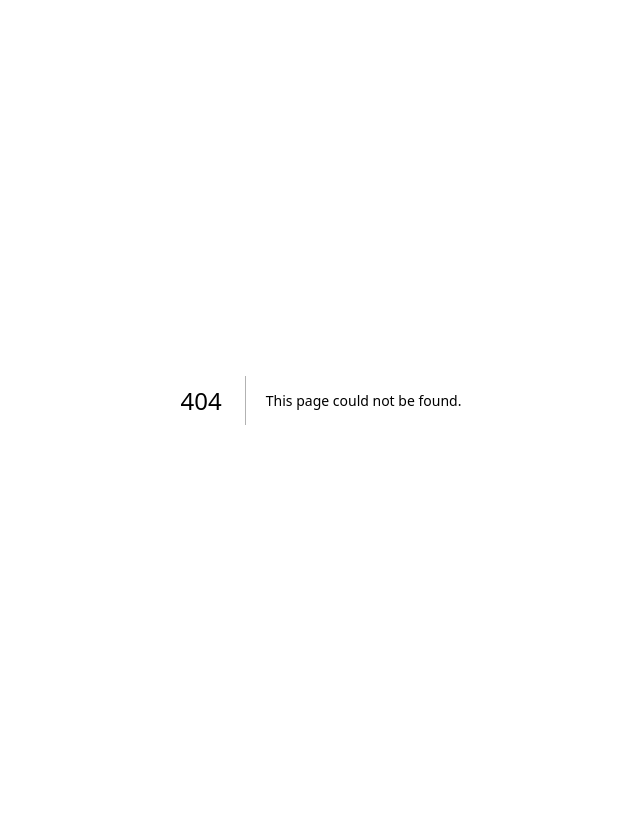
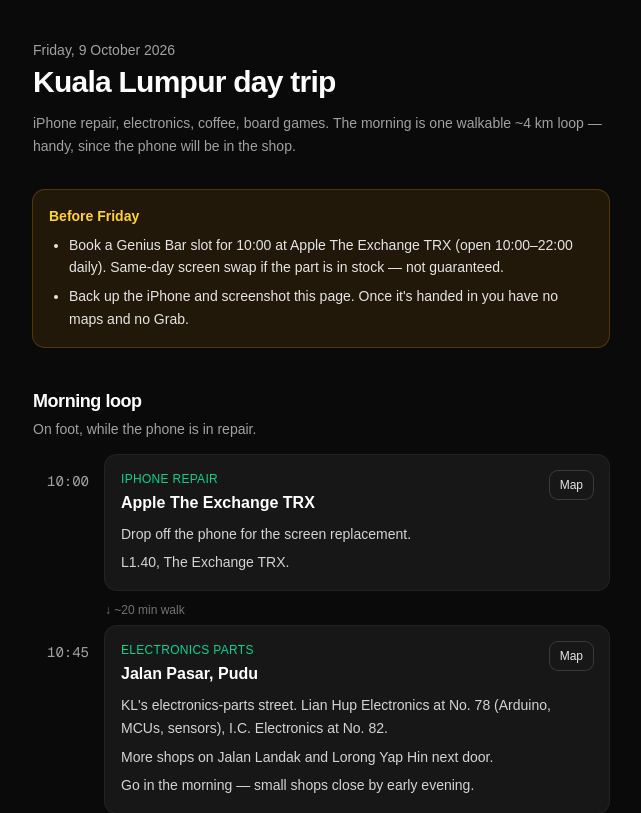
Before and after one commit to wunnle/bender-sandbox, a Next.js app: page /kl in a window 1280 px wide. Before the commit this address had no page. Shown: the top 813 px of the page, without its empty margins (319-960 px from the left). Built offline with nearby package versions, Linux system fonts and the light colour scheme.

Commit message:
Add kl page: Friday Kuala Lumpur day-trip itinerary
Co-Authored-By: Claude Opus 5.5 <noreply@anthropic.com>

```diff
--- /dev/null
+++ b/src/app/kl/layout.tsx
@@ -0,0 +1,10 @@
+import type { Metadata } from "next";
+
+export const metadata: Metadata = {
+  title: "KL day trip",
+  description: "A Friday in Kuala Lumpur: iPhone repair, electronics, coffee, board games.",
+};
+
+export default function KlLayout({ children }: { children: React.ReactNode }) {
+  return children;
+}
--- /dev/null
+++ b/src/app/kl/page.tsx
@@ -0,0 +1,208 @@
+type Stop = {
+  time: string;
+  name: string;
+  kind: string;
+  walk?: string;
+  notes: string[];
+  /** Coordinates when we have them, otherwise a search query for Google Maps. */
+  where: { lat: number; lon: number } | { q: string };
+};
+
+const maps = (w: Stop["where"]) =>
+  "https://www.google.com/maps/search/?api=1&query=" +
+  encodeURIComponent("q" in w ? w.q : `${w.lat},${w.lon}`);
+
+const BEFORE = [
+  "Book a Genius Bar slot for 10:00 at Apple The Exchange TRX (open 10:00–22:00 daily). Same-day screen swap if the part is in stock — not guaranteed.",
+  "Back up the iPhone and screenshot this page. Once it's handed in you have no maps and no Grab.",
+];
+
+const LOOP: Stop[] = [
+  {
+    time: "10:00",
+    name: "Apple The Exchange TRX",
+    kind: "iPhone repair",
+    notes: ["Drop off the phone for the screen replacement.", "L1.40, The Exchange TRX."],
+    where: { lat: 3.14254, lon: 101.71808 },
+  },
+  {
+    time: "10:45",
+    name: "Jalan Pasar, Pudu",
+    kind: "Electronics parts",
+    walk: "~20 min walk",
+    notes: [
+      "KL's electronics-parts street. Lian Hup Electronics at No. 78 (Arduino, MCUs, sensors), I.C. Electronics at No. 82.",
+      "More shops on Jalan Landak and Lorong Yap Hin next door.",
+      "Go in the morning — small shops close by early evening.",
+    ],
+    where: { lat: 3.13436, lon: 101.71323 },
+  },
+  {
+    time: "12:30",
+    name: "VCR, Jalan Galloway",
+    kind: "Coffee + lunch",
+    walk: "~15 min walk",
+    notes: [
+      "One of KL's best-known specialty coffee shops; does lunch too.",
+      "Ask about AeroPress filters — no shop confirmed stocking them. Fallback: Bean Brothers sells AeroPress gear at its KL and PJ cafés.",
+    ],
+    where: { lat: 3.14325, lon: 101.70545 },
+  },
+  {
+    time: "14:00",
+    name: "Plaza Low Yat",
+    kind: "Gadgets / smart home",
+    walk: "~10 min walk",
+    notes: [
+      "Huge IT mall — ready-made smart-home devices: smart plugs, sensors, Xiaomi gear.",
+      "Jalan Pasar is for loose parts; this is for finished devices.",
+    ],
+    where: { lat: 3.14403, lon: 101.71 },
+  },
+  {
+    time: "15:30",
+    name: "Apple The Exchange TRX",
+    kind: "Pick up",
+    walk: "~15 min walk",
+    notes: ["Collect the phone."],
+    where: { lat: 3.14254, lon: 101.71808 },
+  },
+];
+
+const AFTERNOON: Stop[] = [
+  {
+    time: "16:30",
+    name: "Meeples, Taman Connaught",
+    kind: "Board games",
+    walk: "MRT Kajang line, TRX → Taman Connaught",
+    notes: [
+      "Calls itself Malaysia's biggest board game supplier — 2,000+ titles from 100+ publishers. A real shop, not just a café.",
+      "18-1 Jalan Menara Gading 1. Address from a 2026 source; check hours before going.",
+    ],
+    where: { q: "Meeples, 18-1 Jalan Menara Gading 1, Taman Connaught, Kuala Lumpur" },
+  },
+  {
+    time: "alt",
+    name: "Boardgame Depot, Bangsar",
+    kind: "Board game café",
+    notes: ["300+ games to play. More for sitting down with a game than for shopping."],
+    where: { lat: 3.12794, lon: 101.66889 },
+  },
+];
+
+const EVENING: Stop[] = [
+  {
+    time: "evening",
+    name: "KLCC Park",
+    kind: "Sights",
+    notes: ["Fountain show under the Petronas Towers."],
+    where: { q: "KLCC Park, Kuala Lumpur" },
+  },
+  {
+    time: "dinner",
+    name: "Jalan Alor",
+    kind: "Street food",
+    notes: ["Bukit Bintang's food street, right by Low Yat."],
+    where: { q: "Jalan Alor, Kuala Lumpur" },
+  },
+];
+
+const SOURCES: [string, string][] = [
+  ["Apple The Exchange TRX", "https://www.apple.com/my/retail/exchangetrx/"],
+  ["Jalan Pasar electronics (The Edge)", "https://theedgemalaysia.com/article/jalan-pasar-area-shopping-hub-electrical-goods"],
+  ["Lian Hup Electronics", "https://www.lianhup-electronics.com.my/index.php?ws=ourproducts&cid=351463&cat=Arduino-MCU-Sensors&lang=en"],
+  ["I.C. Electronics (Yelp)", "https://www.yelp.com/biz/i-c-electronics-kuala-lumpur"],
+  ["Meeples (Globetrove)", "https://www.globetrove.com/finding-board-games-in-kuala-lumpur/"],
+  ["Time Out: board game cafés", "https://www.timeout.com/kuala-lumpur/kids/the-best-board-game-cafes-in-kl"],
+  ["Bean Brothers AeroPress", "https://beanbrothers.my/products/aeropress"],
+  ["Time Out: best coffee in KL", "https://www.timeout.com/kuala-lumpur/food-and-drink/best-coffee-in-kl"],
+];
+
+function StopCard({ s }: { s: Stop }) {
+  return (
+    <li>
+      {s.walk && <p className="mb-2 pl-[4.5rem] text-xs text-neutral-500">↓ {s.walk}</p>}
+      <div className="flex gap-4">
+        <div className="w-14 shrink-0 pt-4 text-right font-mono text-sm tabular-nums text-neutral-400">
+          {s.time}
+        </div>
+        <div className="flex-1 rounded-xl bg-neutral-900 p-4 ring-1 ring-white/10">
+          <div className="flex items-start justify-between gap-3">
+            <div>
+              <p className="text-xs font-medium uppercase tracking-wide text-emerald-400">{s.kind}</p>
+              <h3 className="mt-1 font-semibold text-white">{s.name}</h3>
+            </div>
+            <a
+              href={maps(s.where)}
+              target="_blank"
+              rel="noreferrer"
+              className="shrink-0 rounded-lg px-2.5 py-1.5 text-xs font-medium text-neutral-200 ring-1 ring-white/15 hover:bg-white/5"
+            >
+              Map
+            </a>
+          </div>
+          <ul className="mt-2 space-y-1.5 text-sm leading-relaxed text-neutral-300">
+            {s.notes.map((n) => (
+              <li key={n}>{n}</li>
+            ))}
+          </ul>
+        </div>
+      </div>
+    </li>
+  );
+}
+
+function Section({ title, sub, stops }: { title: string; sub?: string; stops: Stop[] }) {
+  return (
+    <section className="mt-10">
+      <h2 className="text-lg font-semibold tracking-tight text-white">{title}</h2>
+      {sub && <p className="mt-1 text-sm text-neutral-400">{sub}</p>}
+      <ol className="mt-4 space-y-3">
+        {stops.map((s, i) => (
+          <StopCard key={`${s.name}-${i}`} s={s} />
+        ))}
+      </ol>
+    </section>
+  );
+}
+
+export default function KlPage() {
+  return (
+    <main className="min-h-dvh bg-neutral-950 px-4 pb-16 pt-10 text-neutral-200 sm:px-6">
+      <div className="mx-auto max-w-xl">
+        <p className="text-sm text-neutral-400">Friday, 9 October 2026</p>
+        <h1 className="mt-1 text-3xl font-bold tracking-tight text-white">Kuala Lumpur day trip</h1>
+        <p className="mt-3 text-sm leading-relaxed text-neutral-400">
+          iPhone repair, electronics, coffee, board games. The morning is one walkable ~4 km loop —
+          handy, since the phone will be in the shop.
+        </p>
+
+        <section className="mt-8 rounded-xl bg-amber-500/10 p-4 ring-1 ring-amber-500/30">
+          <h2 className="text-sm font-semibold text-amber-300">Before Friday</h2>
+          <ul className="mt-2 list-disc space-y-1.5 pl-5 text-sm leading-relaxed text-neutral-200">
+            {BEFORE.map((b) => (
+              <li key={b}>{b}</li>
+            ))}
+          </ul>
+        </section>
+
+        <Section title="Morning loop" sub="On foot, while the phone is in repair." stops={LOOP} />
+        <Section title="Board games" stops={AFTERNOON} />
+        <Section title="If there's energy left" stops={EVENING} />
+
+        <footer className="mt-12 border-t border-white/10 pt-6">
+          <h2 className="text-xs font-medium uppercase tracking-wide text-neutral-500">Sources</h2>
+          <ul className="mt-2 space-y-1 text-sm">
+            {SOURCES.map(([label, href]) => (
+              <li key={href}>
+                <a href={href} target="_blank" rel="noreferrer" className="text-neutral-400 underline-offset-2 hover:text-white hover:underline">
+                  {label}
+                </a>
+              </li>
+            ))}
+          </ul>
+        </footer>
+      </div>
+    </main>
+  );
+}
```
